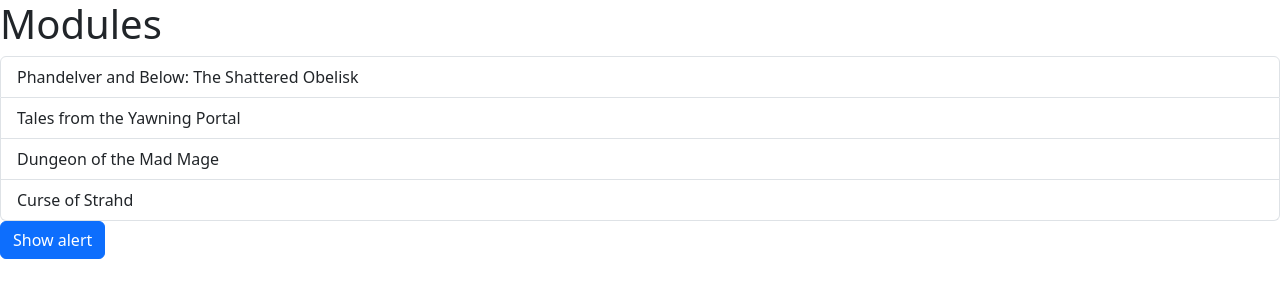
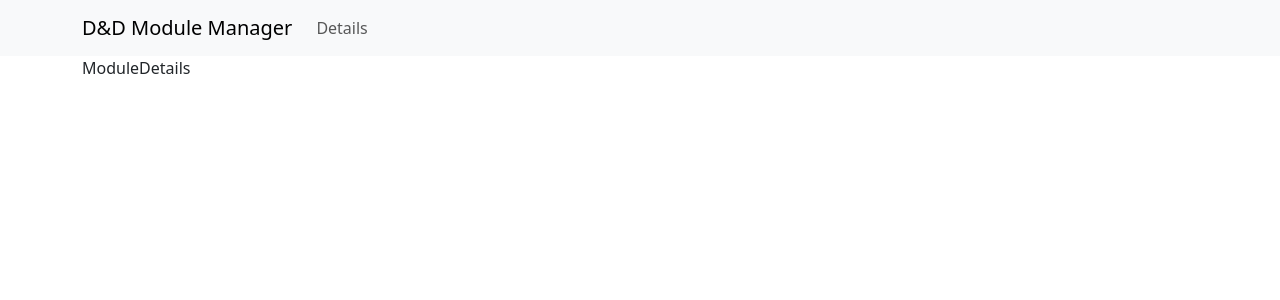
Before and after one commit to Rkfmckee/dnd_module_manager, a React (Vite) app: page /module in a window 1280 px wide. Shown: the top 300 px of the page. Built offline with nearby package versions, Linux system fonts and the light colour scheme.

Commit message:
Add pages

```diff
--- a/package.json
+++ b/package.json
@@ -12,7 +12,8 @@
   "dependencies": {
     "bootstrap": "^5.3.3",
     "react": "^18.3.1",
-    "react-dom": "^18.3.1"
+    "react-dom": "^18.3.1",
+    "react-router-dom": "^6.28.0"
   },
   "devDependencies": {
     "@eslint/js": "^9.9.0",
--- a/src/App.tsx
+++ b/src/App.tsx
@@ -1,34 +1,18 @@
-import { useState } from "react";
-import Alert from "./components/Alert";
-import Button from "./components/Button";
-import ListGroup from "./components/ListGroup";
+import { Route, BrowserRouter as Router, Routes } from "react-router-dom";
+import ModuleList from "./pages/ModuleList";
+import ModuleDetails from "./pages/ModuleDetails";
+import Layout from "./layout/Layout";
 
 function App() {
-	let modules = [
-		"Phandelver and Below: The Shattered Obelisk",
-		"Tales from the Yawning Portal",
-		"Dungeon of the Mad Mage",
-		"Curse of Strahd",
-	];
-
-	const [showAlert, setShowAlert] = useState(false);
-
 	return (
-		<div>
-			<ListGroup
-				heading="Modules"
-				items={modules}
-				onSelectItem={(item) => console.log(item)}
-			/>
-
-			{showAlert && (
-				<Alert onClose={() => setShowAlert(false)}>Hello world!</Alert>
-			)}
-
-			<Button style="primary" onClick={() => setShowAlert(!showAlert)}>
-				{`${showAlert ? "Hide" : "Show"} alert`}
-			</Button>
-		</div>
+		<Router>
+			<Routes>
+				<Route element={<Layout />}>
+					<Route path="/" element={<ModuleList />} />
+					<Route path="/module" element={<ModuleDetails />} />
+				</Route>
+			</Routes>
+		</Router>
 	);
 }
 
--- a/src/Message.tsx
+++ /dev/null
@@ -1,5 +0,0 @@
-function Message() {
-	return <h1>Hello world</h1>;
-}
-
-export default Message;
--- /dev/null
+++ b/src/layout/Layout.tsx
@@ -0,0 +1,17 @@
+import { Outlet } from "react-router-dom";
+import Navbar from "./Navbar";
+
+const Layout = () => {
+	return (
+		<>
+			<Navbar />
+			<main className="container">
+				{/* Outlet will render all child Route components
+				of the route which renders this component */}
+				<Outlet />
+			</main>
+		</>
+	);
+};
+
+export default Layout;
--- /dev/null
+++ b/src/layout/Navbar.tsx
@@ -0,0 +1,24 @@
+import { Link } from "react-router-dom";
+
+const Navbar = () => {
+	return (
+		<nav className="navbar navbar-expand-lg navbar-light bg-light">
+			<div className="container">
+				<Link className="navbar-brand" to="/">
+					D&D Module Manager
+				</Link>
+				<div className="collapse navbar-collapse" id="navbarNav">
+					<ul className="navbar-nav">
+						<li className="nav-item">
+							<Link className="nav-link" to="/module">
+								Details
+							</Link>
+						</li>
+					</ul>
+				</div>
+			</div>
+		</nav>
+	);
+};
+
+export default Navbar;
--- /dev/null
+++ b/src/pages/ModuleDetails.tsx
@@ -0,0 +1,5 @@
+const ModuleDetails = () => {
+	return <div>ModuleDetails</div>;
+};
+
+export default ModuleDetails;
--- /dev/null
+++ b/src/pages/ModuleList.tsx
@@ -0,0 +1,22 @@
+import ListGroup from "../components/ListGroup";
+
+const ModuleList = () => {
+	let modules = [
+		"Phandelver and Below: The Shattered Obelisk",
+		"Tales from the Yawning Portal",
+		"Dungeon of the Mad Mage",
+		"Curse of Strahd",
+	];
+
+	return (
+		<>
+			<ListGroup
+				heading="Modules"
+				items={modules}
+				onSelectItem={(item) => console.log(item)}
+			/>
+		</>
+	);
+};
+
+export default ModuleList;
```
Also changed, not shown: 1 other file (tests, documents, lock files or other folders).
